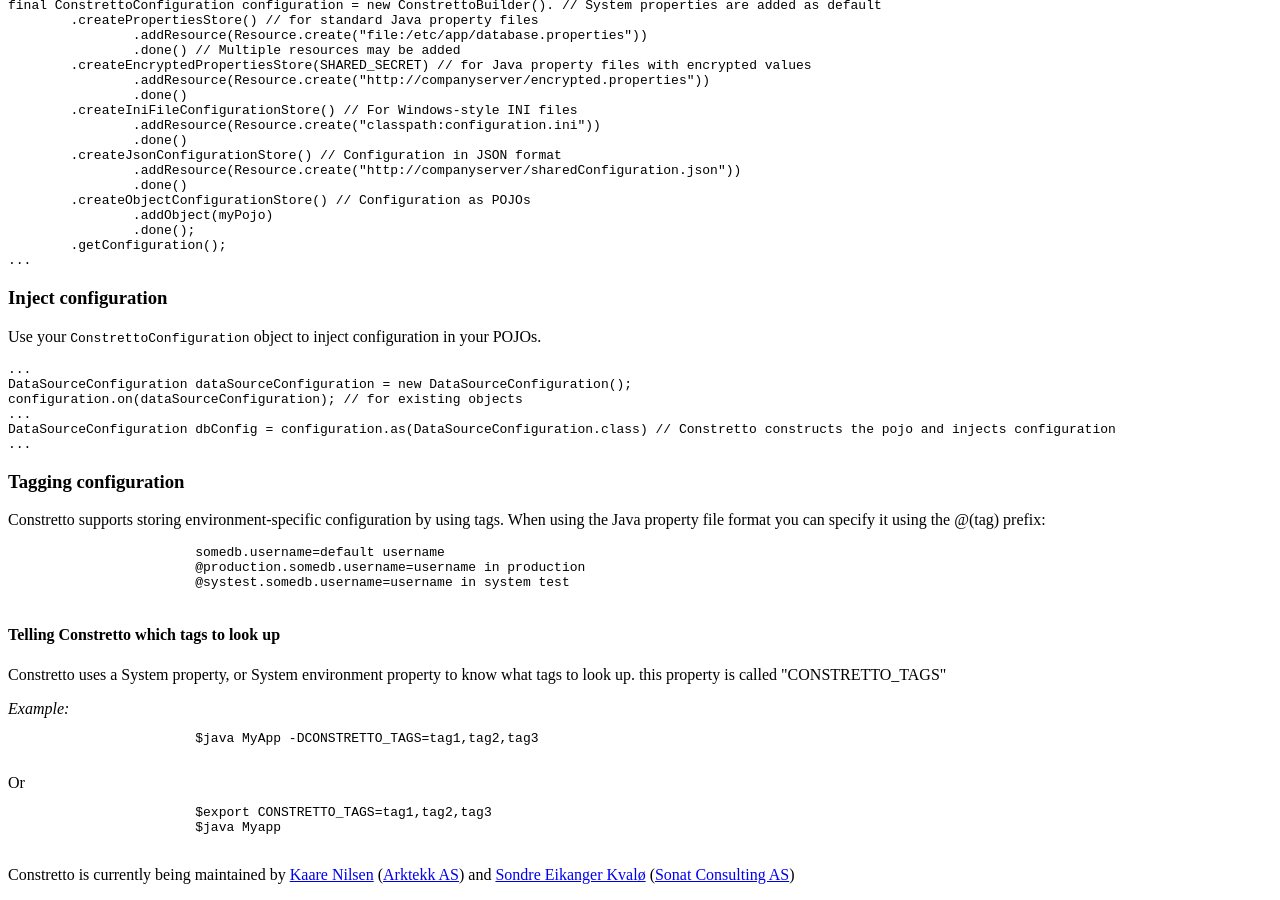
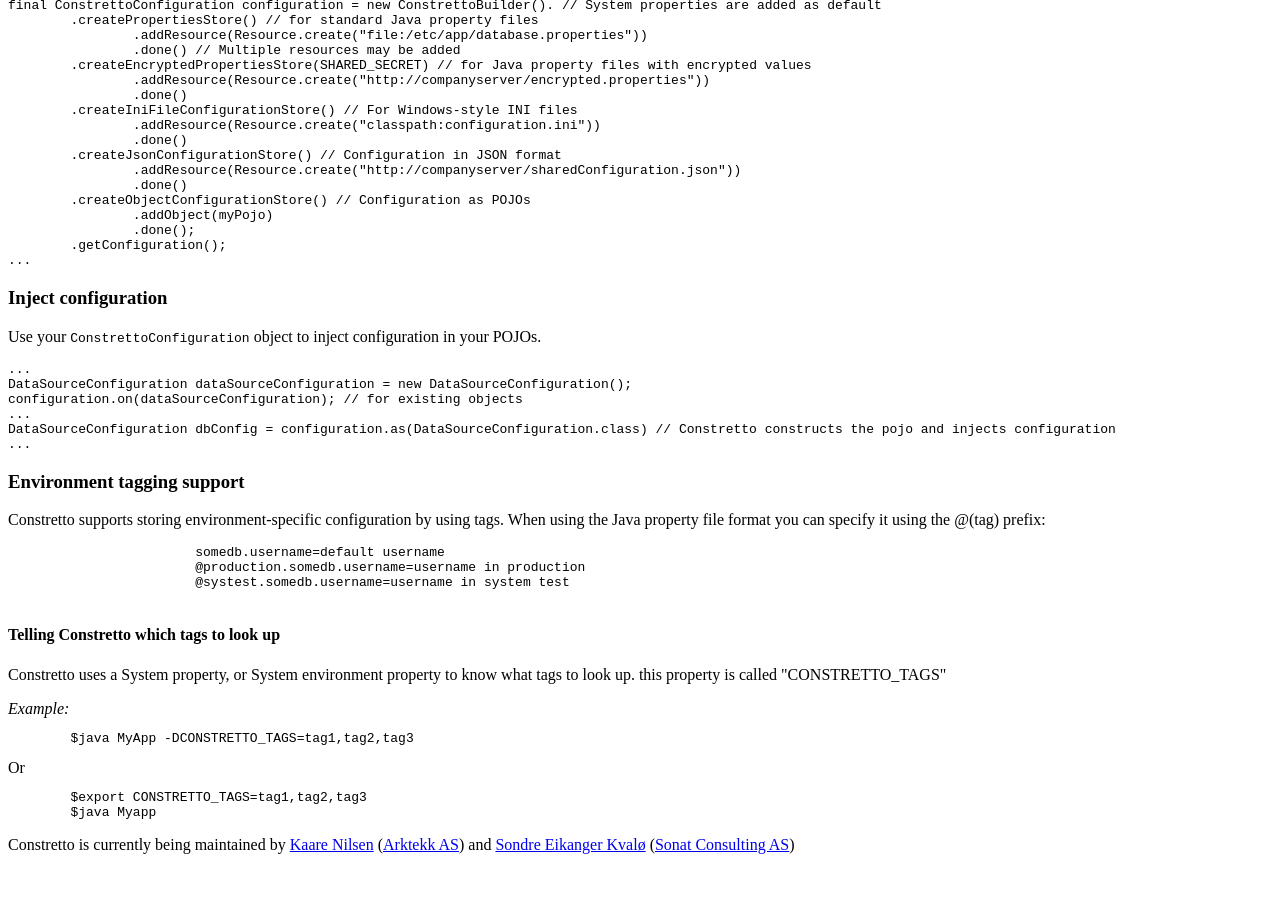
Before and after one commit to constretto/constretto.github.com, a Jekyll site: the page built from index.html, in a window 1280 px wide and 900 px high, scrolled down 1659 px. Built offline with Jekyll 4.4.1, drawn with Linux system fonts in a browser that asks for light colours; nearby versions of some CDN libraries; Markdown is read by kramdown in place of the engine named in the settings; a style sheet for code colours, icons or effects is not loaded; after the commit the page ends 2529 px from its top, so only the background shows below that.

Commit message:
unindenting

```diff
--- a/index.html
+++ b/index.html
@@ -120,7 +120,7 @@
 
 	</section>
 	<section id="quickstart-tagging">
-		<h3>Tagging configuration</h3>
+		<h3>Environment tagging support</h3>
 		<p>Constretto supports storing environment-specific configuration by using tags. When using the Java property file format you can specify it using the @(tag) prefix:</p>
 		<pre>
 			somedb.username=default username
```
Lines whose indentation alone changed are shown as unchanged.
